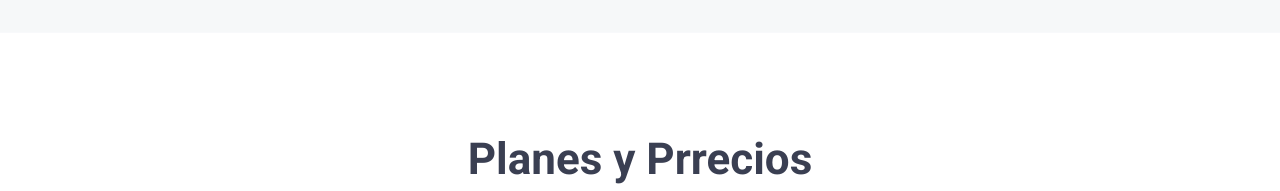
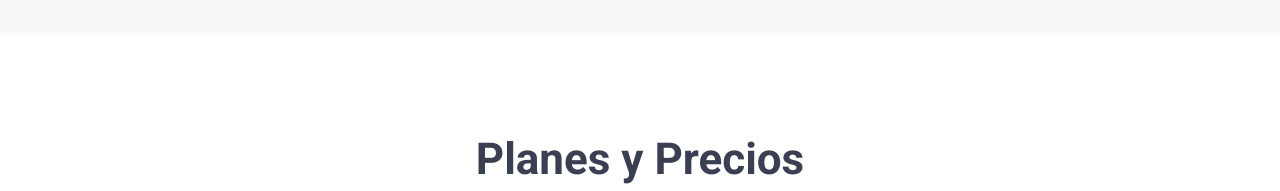
Before and after one commit to Nickoelton/LuxingMobile, a plain HTML site: page index.html in a window 1280 px wide. Shown: the part 2280-2471 px from the top of the page. Drawn offline with nearby package versions, Linux system fonts and the light colour scheme.

Commit message:
Update index.html
actualizando

```diff
--- a/index.html
+++ b/index.html
@@ -138,7 +138,7 @@
   <section id="pricing">
     <div class="container">
       <div class="title-block">
-        <h2>Planes y Prrecios</h2>
+        <h2>Planes y Precios</h2>
         <p>The best software to develop perfect content and advertising strategies to increase leads and sales.</p>
       </div>
       <div class="row">
```
